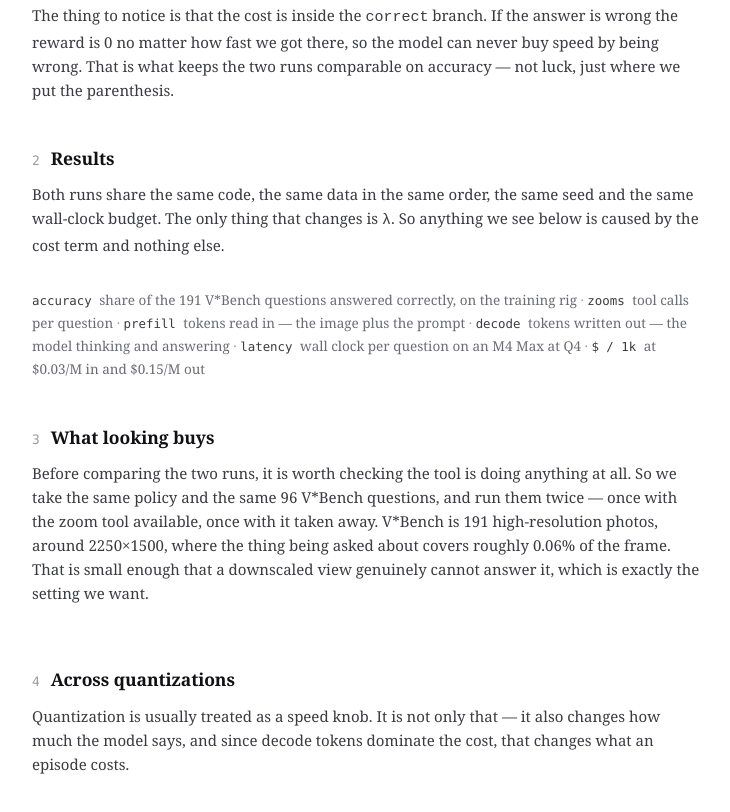
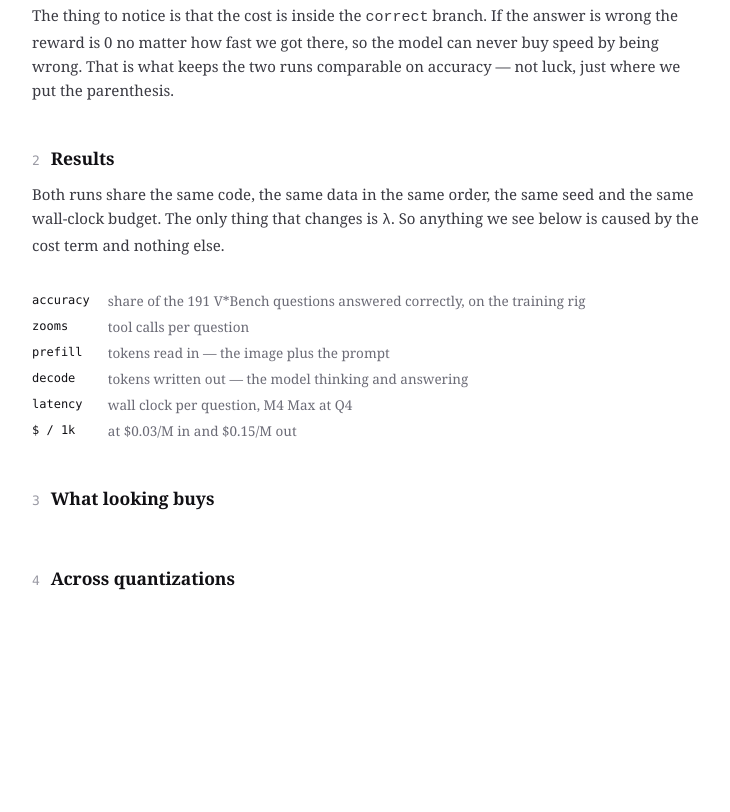
Before and after one commit to shreyvishen/cost-aware-visual-search, a plain HTML site: page app/static/index.html in a window 1280 px wide. Shown: the part 802-1614 px from the top of the page, without its empty margins (273-1003 px from the left). After the commit the page ends 1525 px from the top, so only its background shows below. Drawn offline with Linux system fonts and the light colour scheme; no server answers.

Commit message:
Drop two section blurbs, set the column key as a definition list

```diff
--- a/app/static/index.html
+++ b/app/static/index.html
@@ -71,38 +71,25 @@
       below is caused by the cost term and nothing else.
     </p>
     <div class="scroll"><table id="t-headline"></table></div>
-    <div class="key">
-      <span><i>accuracy</i>share of the 191 V*Bench questions answered correctly, on the training rig</span>
-      <span><i>zooms</i>tool calls per question</span>
-      <span><i>prefill</i>tokens read in — the image plus the prompt</span>
-      <span><i>decode</i>tokens written out — the model thinking and answering</span>
-      <span><i>latency</i>wall clock per question on an M4 Max at Q4</span>
-      <span><i>$ / 1k</i>at $0.03/M in and $0.15/M out</span>
-    </div>
+    <dl class="key">
+      <dt>accuracy</dt><dd>share of the 191 V*Bench questions answered correctly, on the training rig</dd>
+      <dt>zooms</dt><dd>tool calls per question</dd>
+      <dt>prefill</dt><dd>tokens read in — the image plus the prompt</dd>
+      <dt>decode</dt><dd>tokens written out — the model thinking and answering</dd>
+      <dt>latency</dt><dd>wall clock per question, M4 Max at Q4</dd>
+      <dt>$ / 1k</dt><dd>at $0.03/M in and $0.15/M out</dd>
+    </dl>
     <div class="note" id="n-headline"></div>
   </section>
 
   <!-- what looking buys -->
   <section>
     <h2><span class='sn'>3</span>What looking buys</h2>
-    <p class="sub">
-      Before comparing the two runs, it is worth checking the tool is doing anything at all. So we
-      take the same policy and the same 96 V*Bench questions, and run them twice — once with the
-      zoom tool available, once with it taken away. V*Bench is 191 high-resolution photos, around
-      2250&times;1500, where the thing being asked about covers roughly 0.06% of the frame. That
-      is small enough that a downscaled view genuinely cannot answer it, which is exactly the
-      setting we want.
-    </p>
     <div class="scroll"><table id="t-zoom"></table></div>
   </section>
 
   <section>
     <h2><span class='sn'>4</span>Across quantizations</h2>
-    <p class="sub">
-      Quantization is usually treated as a speed knob. It is not only that — it also changes how
-      much the model says, and since decode tokens dominate the cost, that changes what an episode
-      costs.
-    </p>
     <div class="scroll"><table id="t-quant"></table></div>
   </section>
   </div>
--- a/app/static/style.css
+++ b/app/static/style.css
@@ -104,11 +104,12 @@ th .src { display:block; font-size:10px; color:var(--ink-4); font-weight:400; ma
 .note { margin-top:18px; font-size:15px; line-height:1.6; color:var(--ink-2);
   border:0; padding:0; max-width:none; }
 .note b { color:var(--ink); font-weight:600; }
-.key { display:block; margin-top:14px; font-size:13.5px; color:var(--ink-3); line-height:1.7; }
-.key span::after { content:" · "; color:var(--ink-4); }
-.key span:last-child::after { content:""; }
-.key i { font-style:normal; font-family:var(--mono); font-size:.92em; color:var(--ink-2); }
-.key i::after { content:" "; }
+.key { display:grid; grid-template-columns:max-content 1fr; gap:5px 18px; margin:16px 0 0;
+  font-size:13.5px; line-height:1.55; }
+.key dt { font-family:var(--mono); font-size:12px; color:var(--ink); white-space:nowrap; }
+.key dd { margin:0; color:var(--ink-3); }
+@media (max-width:560px){ .key{ grid-template-columns:1fr; gap:1px 0; }
+  .key dd{ margin-bottom:8px; } }
 .saveline { font-size:15px; color:var(--ink-2); }
 .saveline b { color:var(--ink); font-weight:600; }
 .savebar { display:flex; height:4px; margin:13px 0 7px; background:var(--hair); max-width:100%; }
```
